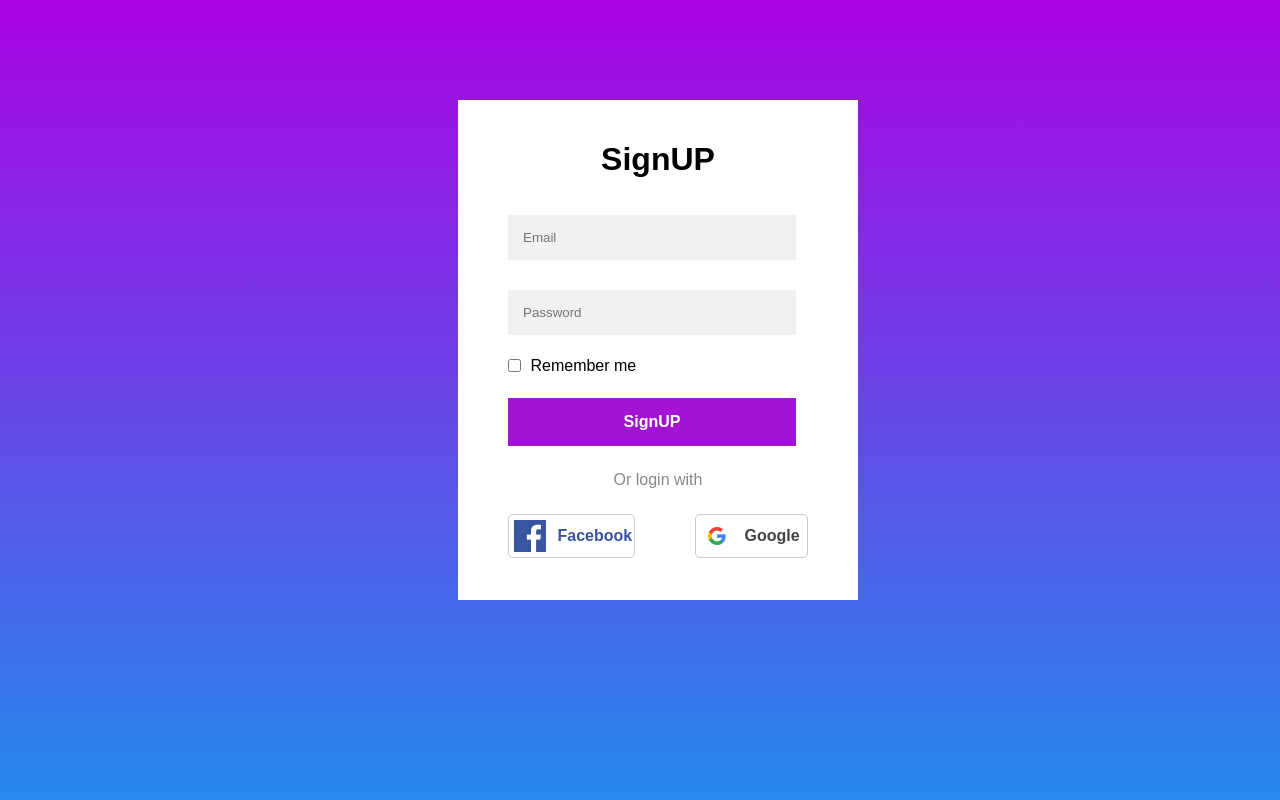
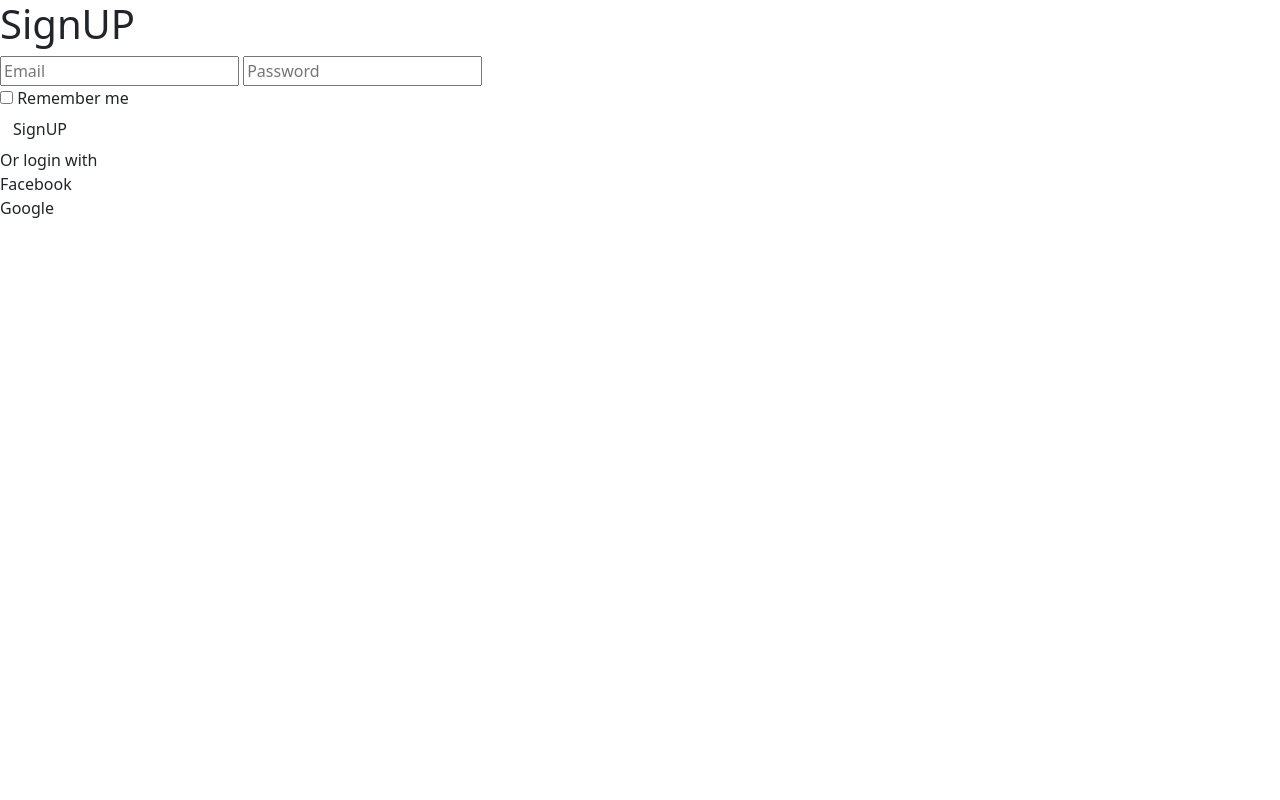
Before and after one commit to mohitshende/SocialMedia, a PHP site: page /SignUP.php in a window 1280 px wide. Run offline with PHP 8.4, Linux system fonts and the light colour scheme.

Commit message:
changes in UI

```diff
--- a/Frontend/SignUP.php
+++ b/Frontend/SignUP.php
@@ -8,8 +8,16 @@
 <html>
 
 <head>
+    <link rel="stylesheet" href="Styles/Login.css" />
+    <!-- Required meta tags -->
+    <meta charset="utf-8">
+    <meta name="viewport" content="width=device-width, initial-scale=1">
+
+    <!-- Bootstrap CSS -->
+    <link href="https://cdn.jsdelivr.net/npm/bootstrap@5.0.0-beta1/dist/css/bootstrap.min.css" rel="stylesheet"
+        integrity="sha384-giJF6kkoqNQ00vy+HMDP7azOuL0xtbfIcaT9wjKHr8RbDVddVHyTfAAsrekwKmP1" crossorigin="anonymous">
+
     <title>Document</title>
-        <link rel="stylesheet" href="Styles/Login.css" />
 </head>
 
 <body>
@@ -43,6 +51,10 @@
             </div>
         </form>
     </div>
+
 </body>
+<script src="https://cdn.jsdelivr.net/npm/bootstrap@5.0.0-beta1/dist/js/bootstrap.bundle.min.js"
+    integrity="sha384-ygbV9kiqUc6oa4msXn9868pTtWMgiQaeYH7/t7LECLbyPA2x65Kgf80OJFdroafW" crossorigin="anonymous">
+</script>
 
 </html>
--- a/Frontend/Styles/Login.css
+++ /dev/null
@@ -1,127 +0,0 @@
-* {
-  box-sizing: border-box;
-}
-
-html {
-  height: 100%;
-  background: linear-gradient(to top, #2689ed, #a903e1);
-  font-family: Arial, Helvetica, sans-serif;
-}
-
-.outer-box {
-  margin: 100px 450px;
-  background-color: white;
-  width: 400px;
-  height: 500px;
-  padding: 20px;
-}
-.inner-container {
-  padding: 16px;
-}
-
-input[type="text"],
-input[type="password"] {
-  width: 80%;
-  padding: 15px;
-  margin: 15px 30px;
-  display: inline-block;
-  border: none;
-  background: #f1f1f1;
-}
-
-input[type="checkbox"] {
-  padding: 15px;
-  margin: 10px 5px 10px 30px;
-  display: inline-block;
-  border: none;
-  vertical-align: middle;
-  position: relative;
-  bottom: 1px;
-}
-label {
-  display: inline-block;
-  vertical-align: middle;
-}
-
-.btn {
-  background-color: #a00cd1f6;
-  color: white;
-  padding: 15px 20px;
-  width: 80%;
-  margin: 15px 30px;
-  border: none;
-  cursor: pointer;
-  font-size: 16px;
-  font-weight: bold;
-}
-h1 {
-  text-align: center;
-  font-weight: 600;
-}
-.txt {
-  color: #888888;
-  text-align: center;
-  padding: 10px 0;
-}
-/* Social Media Buttons */
-.smbtn {
-  display: flex;
-  flex-direction: row;
-}
-/* Facebook */
-#customBtn {
-  display: inline-block;
-  background: white;
-  color: #3a559f;
-  margin: 15px 30px;
-  width: 40%;
-  border-radius: 5px;
-  border: thin solid #cacaca;
-  white-space: nowrap;
-  cursor: pointer;
-}
-
-span.icon {
-  background: url("../Images/facebook.png") transparent 5px 50% no-repeat;
-  display: inline-block;
-  vertical-align: middle;
-  width: 42px;
-  height: 42px;
-}
-span.buttonText {
-  display: inline-block;
-  vertical-align: middle;
-  padding-left: 2px;
-  padding-right: 2px;
-  font-size: 16px;
-  font-weight: bold;
-}
-
-/* Google */
-#customBtn2 {
-  display: inline-block;
-  background: white;
-  color: #444;
-  margin: 15px 30px;
-  width: 40%;
-  border-radius: 5px;
-  border: thin solid #cacaca;
-  white-space: nowrap;
-  cursor: pointer;
-}
-
-span.icon2 {
-  background: url("../Images/g-normal.png") transparent 5px 50% no-repeat;
-  display: inline-block;
-  vertical-align: middle;
-  width: 42px;
-  height: 42px;
-}
-span.buttonText2 {
-  display: inline-block;
-  vertical-align: middle;
-  padding-left: 2px;
-  padding-right: 2px;
-  font-size: 16px;
-  font-weight: bold;
-}
--- a/backend/signup.php
+++ b/backend/signup.php
@@ -15,7 +15,9 @@ if($_SERVER['REQUEST_METHOD']=='POST'){
     $num=mysqli_num_rows($result);
 
     if($num>0){
-        echo "User email Already exists";
+        echo "<div class='alert alert-warning' role='alert'>
+        Account already exists
+      </div>";
 
     }
     else{
```
Also changed, not shown: Frontend/Login.php (+9 -0 lines), Frontend/User.php (+15 -2 lines), backend/logout.php (added, +9 -0 lines), Frontend/Images/arrow-down.png (added). Lines whose indentation alone changed are shown as unchanged.
